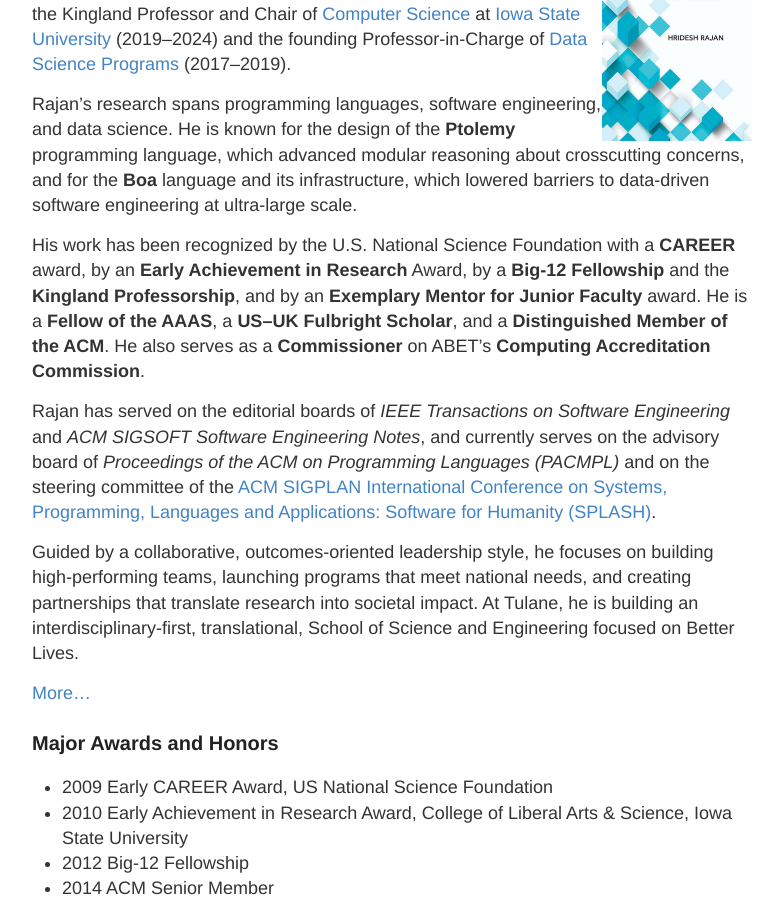
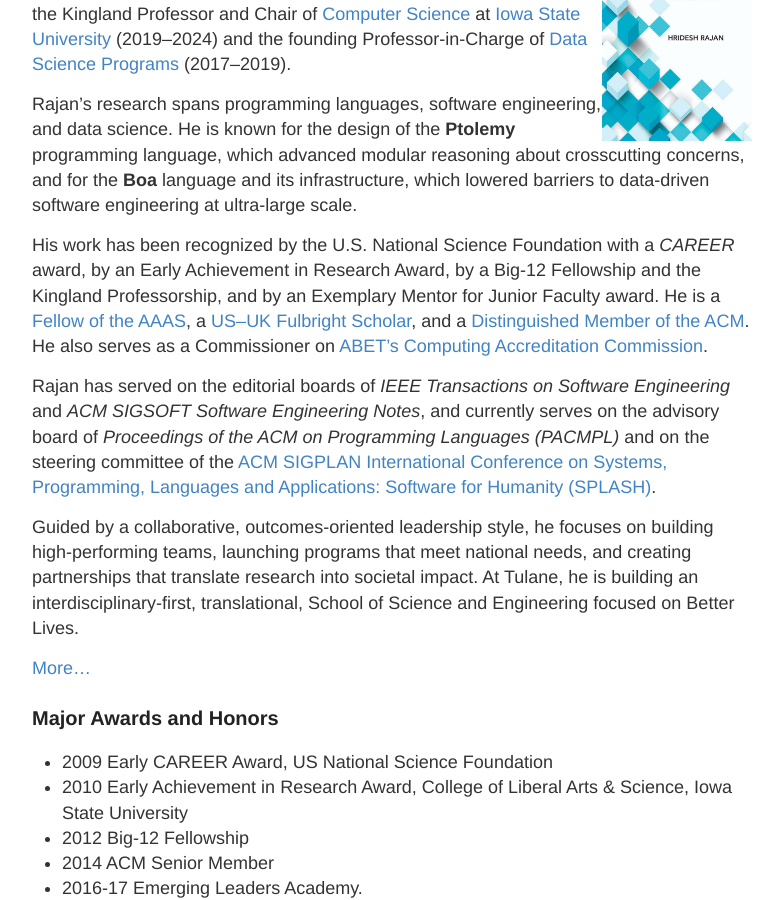
Before and after one commit to hridesh/hridesh.github.io, a Jekyll site: the page built from index.md, in a window 1280 px wide and 900 px high, scrolled down 344 px. Shown: the whole window, without its empty margins (248-1030 px from the left). Built offline with Jekyll 4.4.1, drawn with Linux system fonts in a browser that asks for light colours; some of the changed lines change nothing that is shown.

Commit message:
misc changes

```diff
--- a/index.md
+++ b/index.md
@@ -10,7 +10,7 @@
 
 Rajan’s research spans programming languages, software engineering, and data science. He is known for the design of the **Ptolemy** programming language, which advanced modular reasoning about crosscutting concerns, and for the **Boa** language and its infrastructure, which lowered barriers to data-driven software engineering at ultra-large scale.
 
-His work has been recognized by the U.S. National Science Foundation with a **CAREER** award, by an **Early Achievement in Research** Award, by a **Big-12 Fellowship** and the **Kingland Professorship**, and by an **Exemplary Mentor for Junior Faculty** award. He is a **Fellow of the AAAS**, a **US–UK Fulbright Scholar**, and a **Distinguished Member of the ACM**. He also serves as a **Commissioner** on ABET’s **Computing Accreditation Commission**.
+His work has been recognized by the U.S. National Science Foundation with a *CAREER* award, by an Early Achievement in Research Award, by a Big-12 Fellowship and the Kingland Professorship, and by an Exemplary Mentor for Junior Faculty award. He is a [Fellow of the AAAS](https://www.aaas.org/news/aaas-announces-leading-scientists-elected-2020-fellows), a [US–UK Fulbright Scholar](https://fulbrightscholars.org/grantee/hridesh-rajan), and a [Distinguished Member of the ACM](https://awards.acm.org/award_winners/rajan_6359301). He also serves as a Commissioner on [ABET’s Computing Accreditation Commission](https://www.abet.org/about-abet/governance/accreditation-commissions/).
 
 Rajan has served on the editorial boards of *IEEE Transactions on Software Engineering* and *ACM SIGSOFT Software Engineering Notes*, and currently serves on the advisory board of *Proceedings of the ACM on Programming Languages (PACMPL)* and on the steering committee of the [ACM SIGPLAN International Conference on Systems, Programming, Languages and Applications: Software for Humanity (SPLASH)](https://2024.splashcon.org).
 
```
